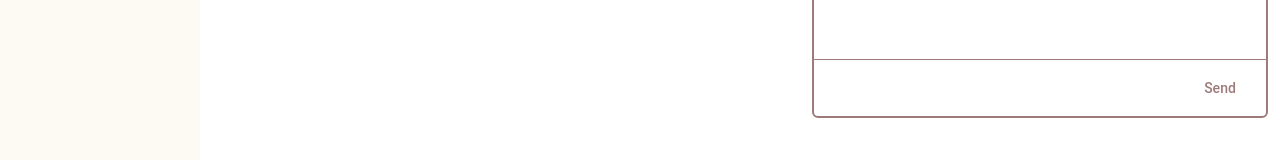
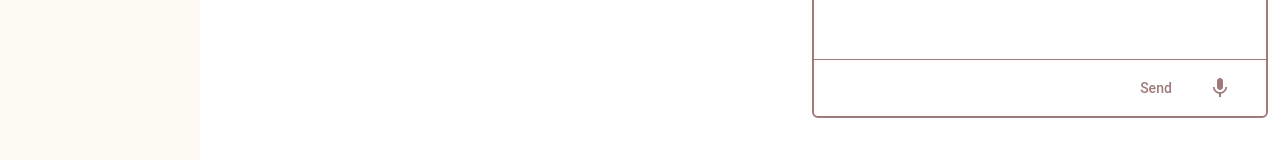
Before and after one commit to jean619215/k8-ai-front, a Next.js app: page /whiteboard in a window 1280 px wide. Shown: the part 542-702 px from the top of the page. Built offline with nearby package versions, Linux system fonts and the light colour scheme.

Commit message:
add recorder

```diff
--- a/src/components/ChatChannel.tsx
+++ b/src/components/ChatChannel.tsx
@@ -1,6 +1,7 @@
 "use client";
 import "katex/dist/katex.min.css";
 
+import StopCircleIcon from "@mui/icons-material/StopCircle";
 import {
   Button,
   CircularProgress,
@@ -15,8 +16,8 @@ import rehypeMathjax from "rehype-mathjax";
 import remarkGfm from "remark-gfm";
 import remarkMath from "remark-math";
 
+import VoiceRecorder from "@/components/VoiceRecorder";
 import useChat, { ChatMessage } from "@/hooks/useChat";
-// import VoiceRecorder from "@/components/VoiceRecorder";
 import useOpenAI from "@/hooks/useOpenAI";
 import { cn, preprocessLaTeX } from "@/lib/utils";
 import useCommonStore from "@/stores/useCommonStore";
@@ -193,7 +194,7 @@ function ChatChannel({ className }: { className?: string }) {
               <Button onClick={handleSendMessage} disabled={isLoading}>
                 Send
               </Button>
-              {/* <VoiceRecorder /> */}
+              <VoiceRecorder />
             </InputAdornment>
           }
         />
--- a/src/components/VoiceRecorder.tsx
+++ b/src/components/VoiceRecorder.tsx
@@ -1,6 +1,7 @@
 "use client";
 
 import MicIcon from "@mui/icons-material/Mic";
+import StopCircleIcon from "@mui/icons-material/StopCircle";
 import { Button, CircularProgress, IconButton } from "@mui/material";
 import axios from "axios";
 import React, { useRef, useState } from "react";
@@ -81,9 +82,9 @@ export default function VoiceRecorder() {
     <div>
       <Button
         onClick={isRecording ? stopRecording : startRecording}
-        color={isRecording ? "secondary" : "primary"}
+        // color={isRecording ? "secondary" : "primary"}
       >
-        {isRecording ? <CircularProgress /> : <MicIcon />}
+        {isRecording ? <StopCircleIcon /> : <MicIcon />}
       </Button>
       {/* {audioUrl && (
         <audio controls>
```
